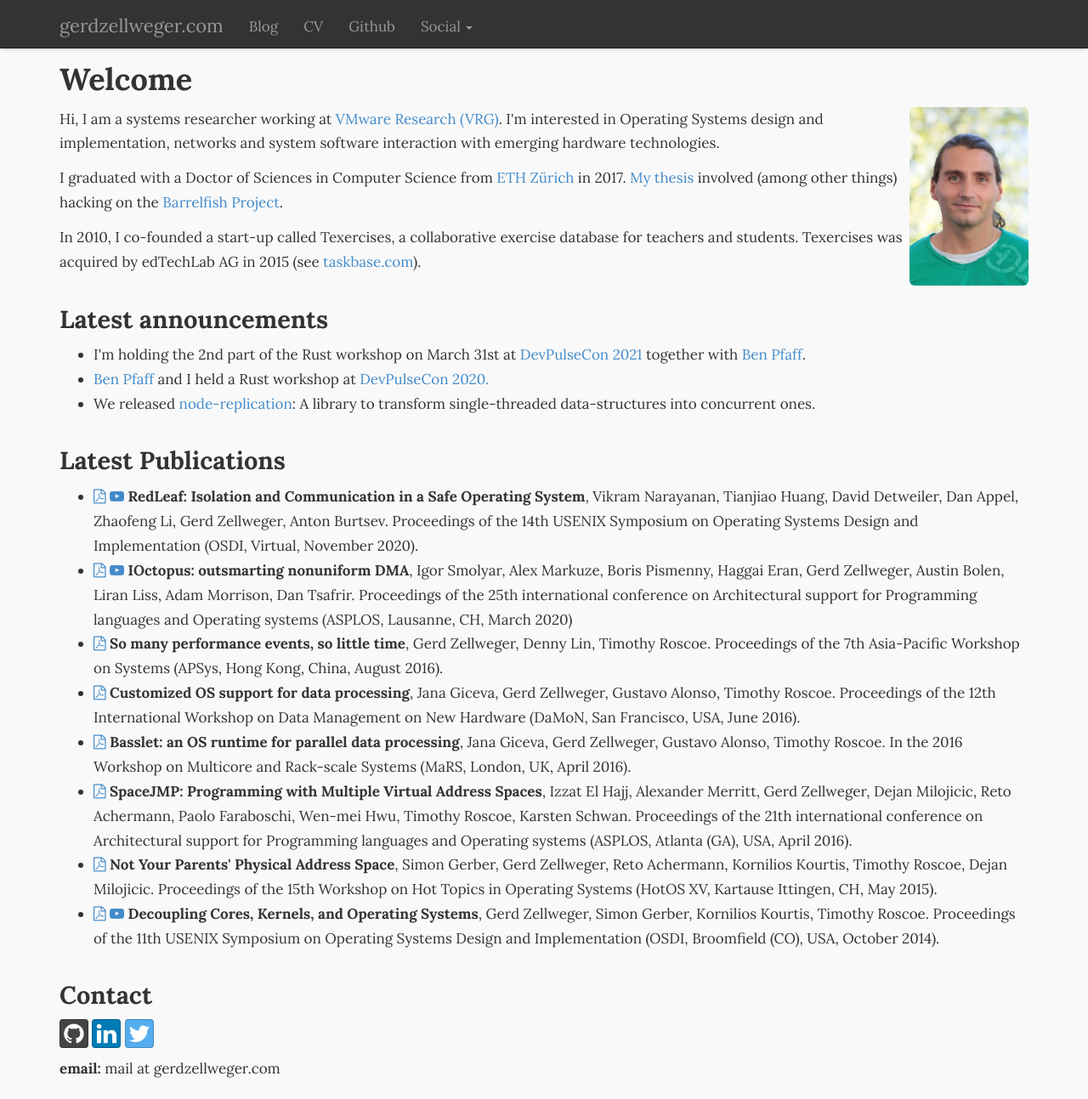
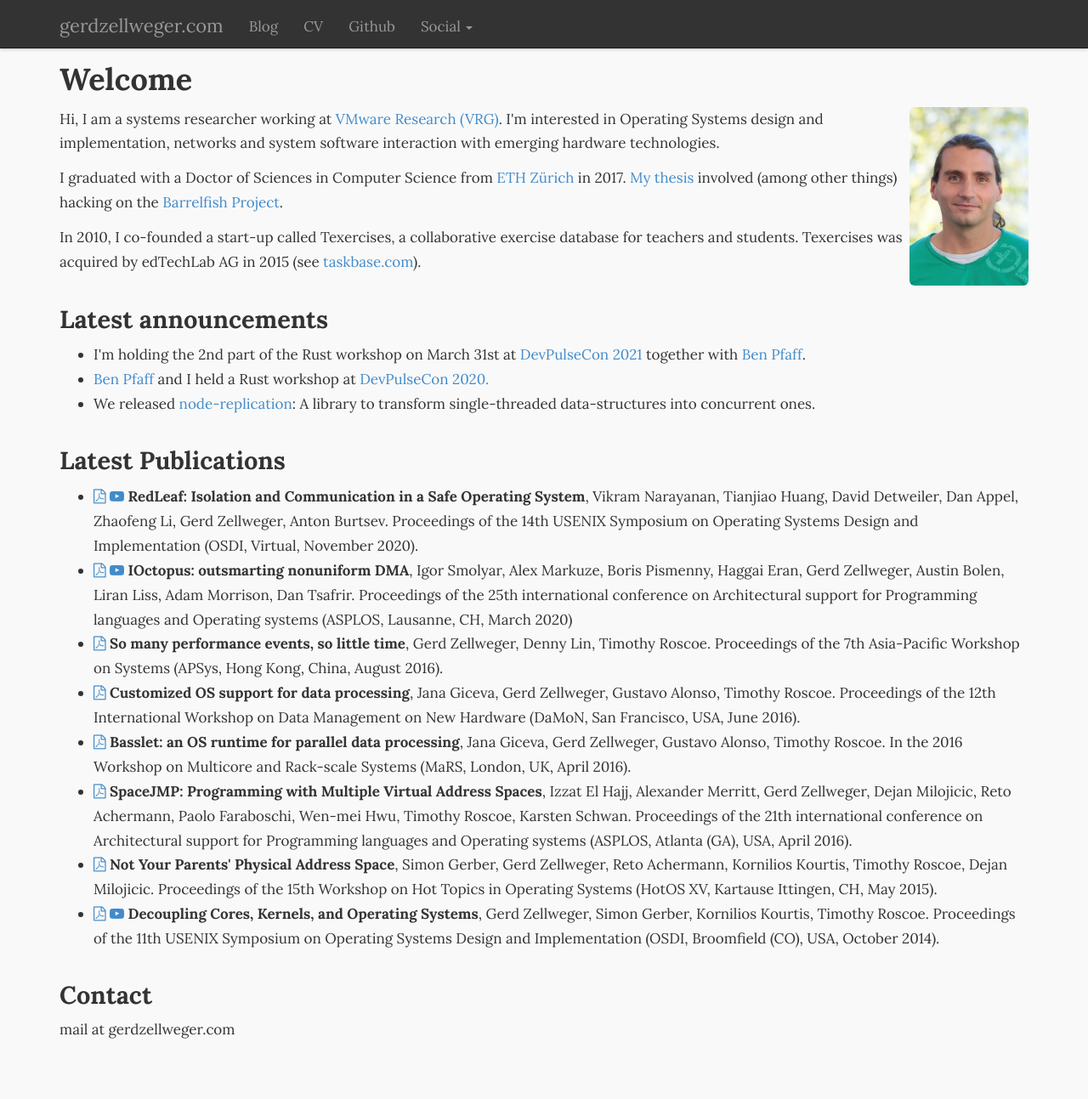
Before and after one commit to gz/website, a Jekyll site: the page built from index.html, in a window 1280 px wide and 1293 px high. Shown: the whole window at 85% size. Built offline with Jekyll 4.4.1, drawn with Linux system fonts in a browser that asks for light colours; nearby versions of some CDN libraries.

Commit message:
Remove icons.

```diff
--- a/index.html
+++ b/index.html
@@ -114,20 +114,8 @@
 <div class="row">
   <div class="col-xs-4">
     <h3>Contact</h3>
-    <p>
-      <a class="btn btn-social-icon btn-github" href="https://github.com/gz">
-        <span class="fa fa-github"></span>
-      </a>
-      <a class="btn btn-social-icon btn-linkedin" href="http://www.linkedin.com/pub/gerd-zellweger/29/714/624">
-        <span class="fa fa-linkedin"></span>
-      </a>
-      <a class="btn btn-social-icon btn-twitter" href="https://twitter.com/gerdzellweger">
-        <span class="fa fa-twitter"></span>
-      </a>
-    </p>
-
     <address>
-      <b>email:</b> mail at gerdzellweger.com<br />
+      mail at gerdzellweger.com<br />
     </address>
 
   </div>
```
